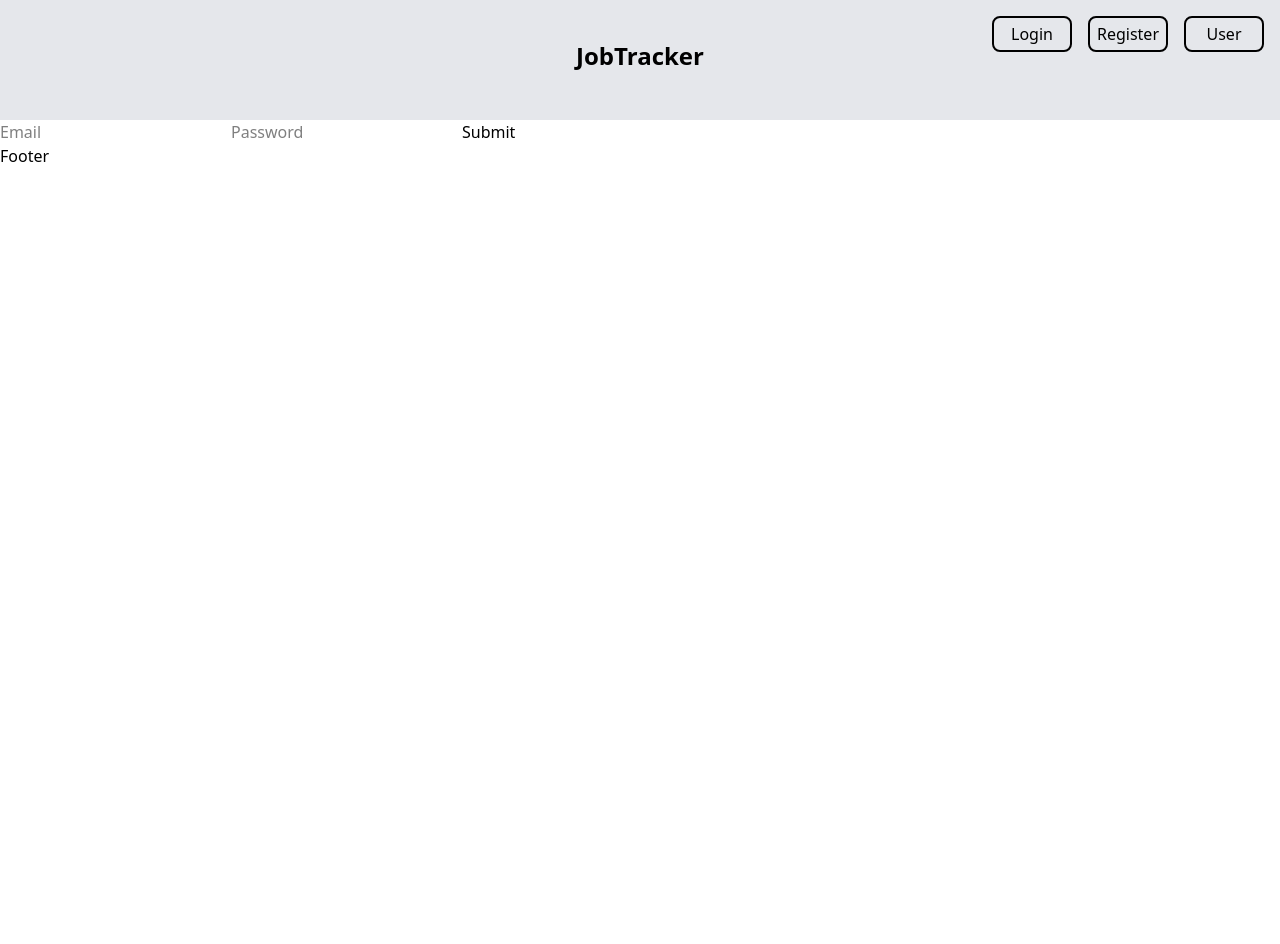
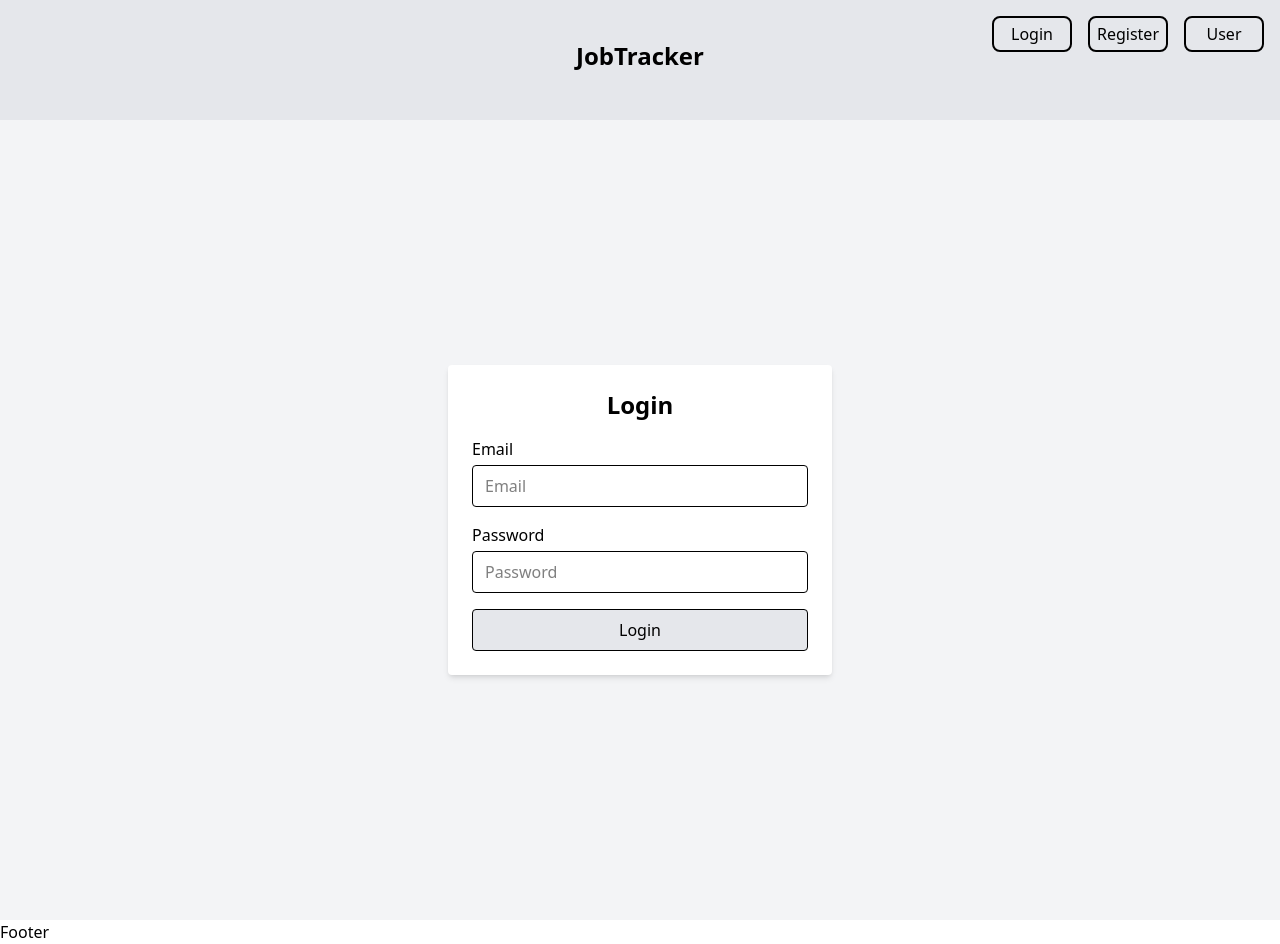
Before and after one commit to BenjamenD/JobTracker, a React (Vite) app in the folder frontend/: page /login in a window 1280 px wide. Before the commit the page ends 800 px from the top, so only its background shows below. Built offline with nearby package versions, Linux system fonts and the light colour scheme.

Commit message:
updated login styles

```diff
--- a/frontend/src/components/Header.jsx
+++ b/frontend/src/components/Header.jsx
@@ -53,7 +53,11 @@ const Header = () => {
 
       {/* Center Title */}
       <section className="flex justify-center items-center h-20">
-        <h1 className="text-2xl font-bold">JobTracker</h1>
+        <button
+        className="text-2xl font-bold"
+        onClick={() => navigate("/")}>
+          JobTracker
+          </button>
       </section>
     </div>
   );
--- a/frontend/src/pages/LoginPage.jsx
+++ b/frontend/src/pages/LoginPage.jsx
@@ -1,44 +1,75 @@
-import React, { useState } from 'react'
+import React, { useState } from 'react';
 import { useNavigate, useSearchParams } from 'react-router-dom';
-import axios from '../api/axiosInstance.js'
+import axios from '../api/axiosInstance.js';
 
 const LoginPage = () => {
     const [email, setEmail] = useState('');
     const [password, setPassword] = useState('');
 
     const [searchParams] = useSearchParams();
-    const redirect = searchParams.get("redirect") || "/";
+    const redirect = searchParams.get('redirect') || '/';
 
     const navigate = useNavigate();
 
     const handleSubmit = async (event) => {
-        event.preventDefault()
+        event.preventDefault();
         try {
-            const { data } = await axios.post('/api/auth/login', {email, password});
-            //TODO
-            if(!data.token) return;
+            const { data } = await axios.post('/api/auth/login', { email, password });
+
+            if (!data.token) return;
+
             localStorage.setItem('token', data.token);
-
-            //navigate(redirect);
-            navigate("/")
+            navigate(redirect);
         } catch (error) {
-            console.error(`Failed to redirect after login: ${error.message}`);
+            console.error(`Login failed: ${error.message}`);
         }
-    }
+    };
 
     return (
-        <div>
-            <form onSubmit={handleSubmit}>
-                <input type='text' name='email' value={email}
-                onChange={(e) => setEmail(e.target.value)} placeholder='Email'/>
+        <div className="min-h-screen flex items-center justify-center bg-gray-100">
+            <form
+                onSubmit={handleSubmit}
+                className="bg-white p-6 rounded shadow-md w-full max-w-sm"
+            >
+                <h2 className="text-2xl font-semibold mb-4 text-center">Login</h2>
 
-                <input type='passworod' name='password' value={password}
-                onChange={(e) => setPassword(e.target.value)} placeholder='Password'/>
+                <div className="mb-4">
+                    <label htmlFor="email" className="block mb-1">Email</label>
+                    <input
+                        type="text"
+                        id="email"
+                        name="email"
+                        value={email}
+                        onChange={(e) => setEmail(e.target.value)}
+                        placeholder="Email"
+                        className="w-full border px-3 py-2 rounded"
+                        required
+                    />
+                </div>
 
-                <input type='submit'/>
+                <div className="mb-4">
+                    <label htmlFor="password" className="block mb-1">Password</label>
+                    <input
+                        type="password"
+                        id="password"
+                        name="password"
+                        value={password}
+                        onChange={(e) => setPassword(e.target.value)}
+                        placeholder="Password"
+                        className="w-full border px-3 py-2 rounded"
+                        required
+                    />
+                </div>
+
+                <button
+                    type="submit"
+                    className="w-full py-2 px-4 border rounded bg-gray-200 hover:bg-gray-300"
+                >
+                    Login
+                </button>
             </form>
         </div>
-    )
-}
+    );
+};
 
-export default LoginPage
+export default LoginPage;
```
